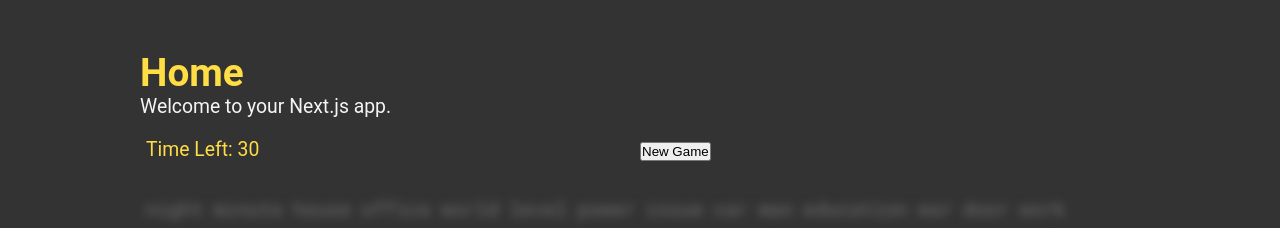
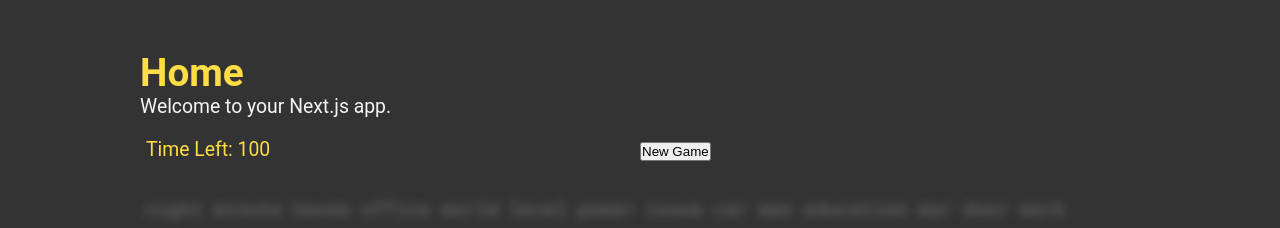
Before and after one commit to TypingLizard/Frontend, a Next.js app: page / in a window 1280 px wide. Shown: the top 228 px of the page. Built offline with nearby package versions, Linux system fonts and the light colour scheme.

Commit message:
+ updated page.tsx

```diff
--- a/src/app/page.tsx
+++ b/src/app/page.tsx
@@ -14,8 +14,8 @@ export default function Home() {
     };
 
     const handleTimeout = () => {
-        alert('Time is up!');
-        setIsTypingDisabled(true);
+        // alert('Time is up!');
+        // setIsTypingDisabled(true);
     };
 
     return (
@@ -25,7 +25,7 @@ export default function Home() {
                 <p>Welcome to your Next.js app.</p>
                 <div id="header">
                     <div id="info">
-                        <Timer initialTime={30} onTimeout={handleTimeout} start={startTimer}/>
+                        <Timer initialTime={100} onTimeout={handleTimeout} start={startTimer}/>
                     </div>
                     <div id="buttons">
                         <button id="newGame">New Game</button>
```
